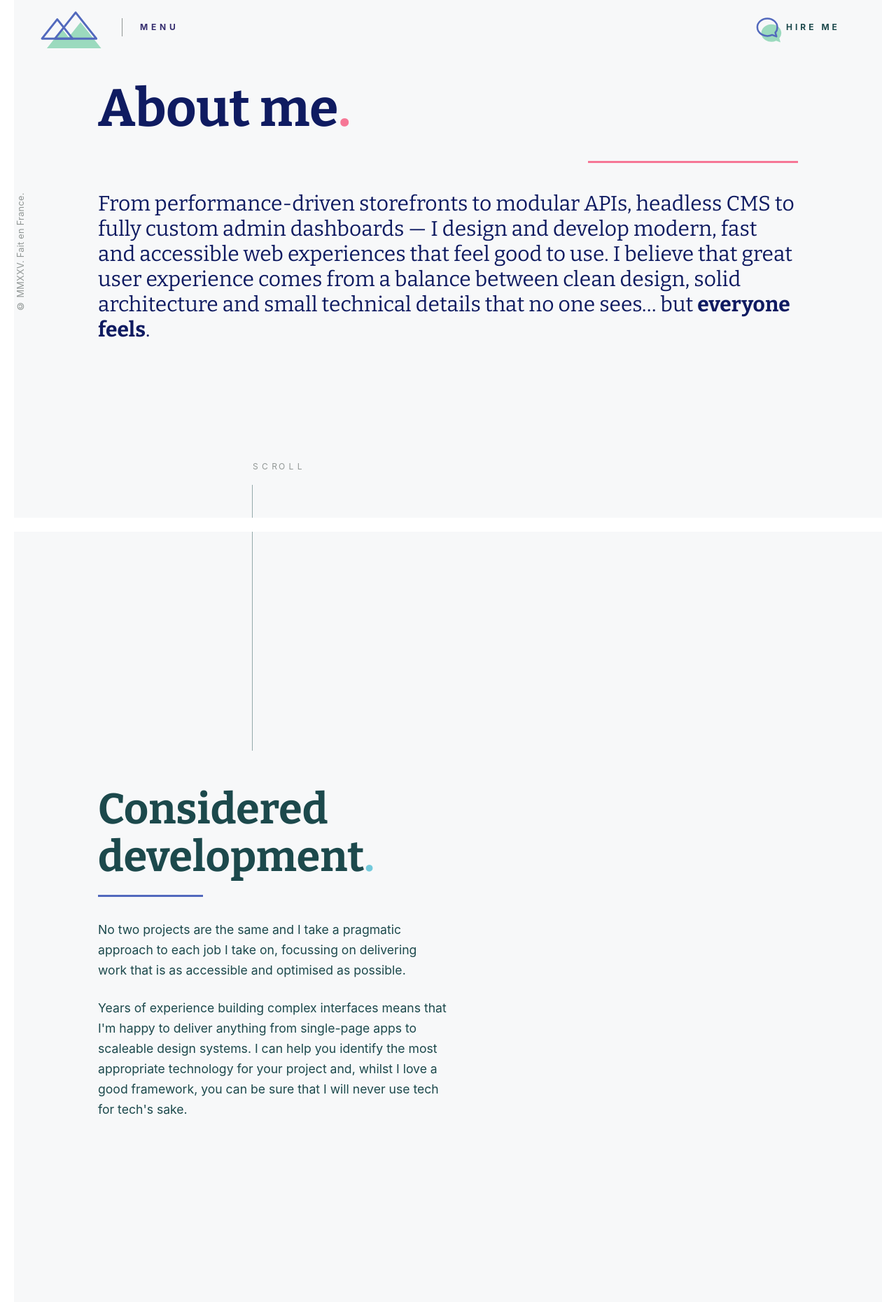
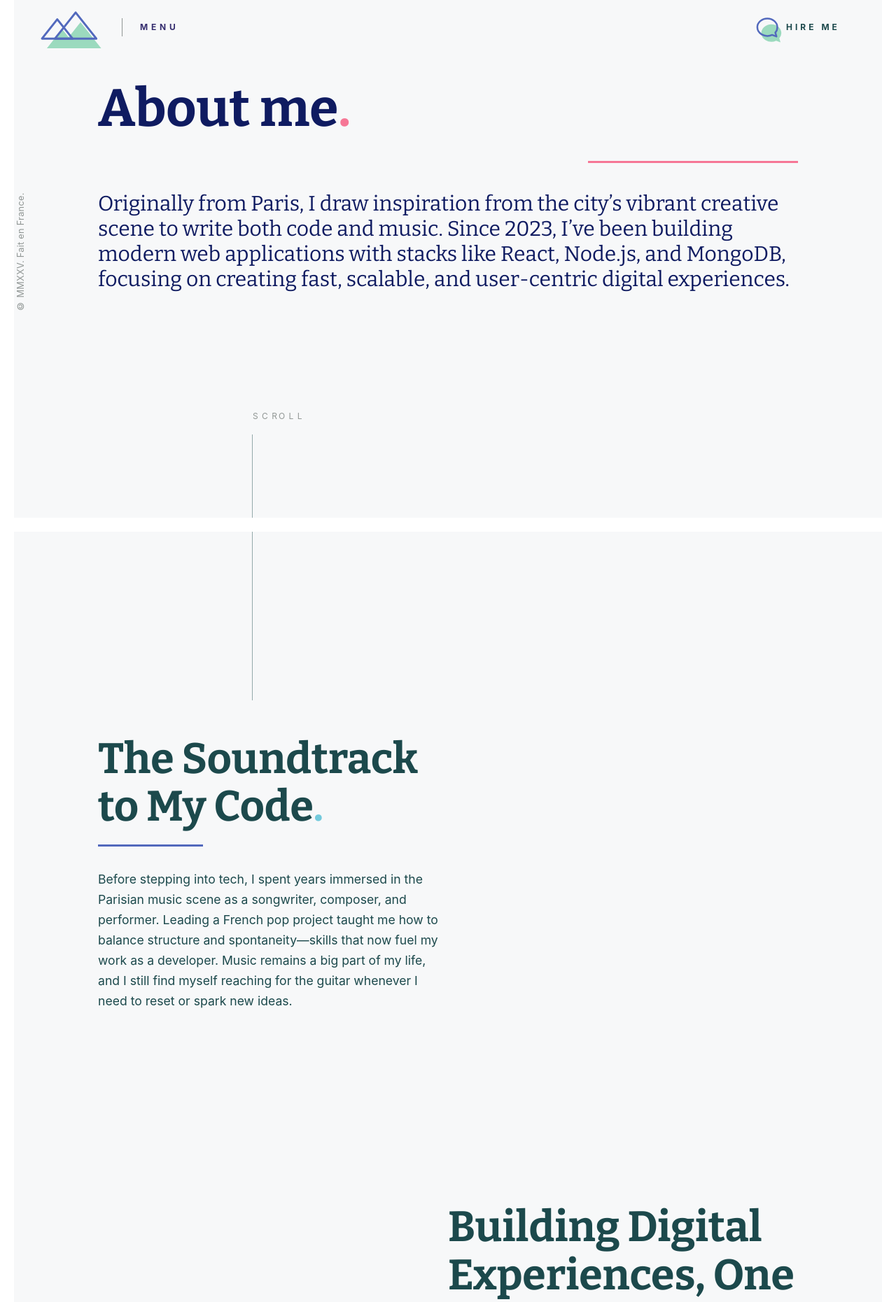
Before and after one commit to flobby41/Portfolio, a Next.js app: page /about in a window 1280 px wide. Shown: the part 40-1901 px from the top of the page at 70% size. Built offline with nearby package versions, Linux system fonts and the light colour scheme.

Commit message:
refactor: Rename AboutMyWork to AboutMe and update related imports; remove unused AboutMyWork component

```diff
--- a/src/components/home/About.tsx
+++ b/src/components/home/About.tsx
@@ -4,7 +4,7 @@ import React, { useEffect, useRef } from "react";
 import Link from "next/link";
 import { motion } from "framer-motion";
 import { useInView } from "react-intersection-observer";
-import HorizontalBand from './AboutMyWork'
+import AboutMe from './AboutBand'
 import './components.css'; // Importation du CSS modèle
 
 
@@ -203,7 +203,7 @@ const Work = () => {
 
       <main className="page-body page-body--header" tabIndex={-1}>
         {/* SVG filtre pour l'effet duotone */}
-        <HorizontalBand/>
+        <AboutMe/>
         <svg
           style={{
             position: "absolute",
@@ -283,7 +283,8 @@ const Work = () => {
                   className="t-heading t-lede:s t-medium:m t-medium:l"
                   variants={fadeInUp}
                 >
-                  Considered development<span className="dot">.</span>
+                  The Soundtrack to My Code
+                  <span className="dot">.</span>
                 </motion.h2>
 
                 {/* ligne hz */}
@@ -300,18 +301,12 @@ const Work = () => {
                 />
 
                 <motion.p variants={fadeInUp}>
-                  No two projects are the same and I take a pragmatic approach
-                  to each job I take on, focussing on delivering work that is as
-                  accessible and optimised as possible.
+                Before stepping into tech, I spent years immersed in the Parisian music scene as a songwriter, composer, and performer. Leading a French pop project taught me how to balance structure and spontaneity—skills that now fuel my work as a developer. Music remains a big part of my life, and I still find myself reaching for the guitar whenever I need to reset or spark new ideas.
+
                 </motion.p>
 
                 <motion.p variants={fadeInUp}>
-                  Years of experience building complex interfaces
-                  means that I'm happy to deliver anything from single-page apps
-                  to scaleable design systems. I can help you identify the most
-                  appropriate technology for your project and, whilst I love a
-                  good framework, you can be sure that I will never use tech for
-                  tech's sake.
+
                 </motion.p>
               </div>
             </motion.div>
@@ -392,7 +387,8 @@ const Work = () => {
                   className="t-heading t-lede:s t-medium:m t-medium:l"
                   variants={fadeInUp}
                 >
-                  Code Choreography<span className="dot">.</span>
+                  Building Digital Experiences, One Project at a Time
+                  <span className="dot">.</span>
                 </motion.h2>
 
                 <motion.div
@@ -408,17 +404,13 @@ const Work = () => {
                 />
 
                 <motion.p variants={fadeInUp}>
-                  I sweat the little details that bring a design to life. But,
-                  whether it's full-on WebGL or a UI interaction, animation
-                  isn't just about looking cool - Good
-                  <b> interaction design</b> grounds an interface with a sense of
-                  space and logic.
+
+                  Since transitioning to development, I’ve channeled that same creative energy into crafting intuitive online stores and product templates. Recent projects include <b> ModaSphere </b> , a modular e-commerce platform built with Next.js, and SkandiWall, a Scandinavian-themed shop inspired by Ikea and Amazon. Along the way, I’ve also started exploring headless commerce using Shopify’s Storefront API and GraphQL.
+
                 </motion.p>
 
                 <motion.p variants={fadeInUp}>
-                  I combine nuanced timing and motion with a deep understanding
-                  of browser rendering to deliver logical interactions that are
-                  both full of character and outrageously smooth.
+
                 </motion.p>
               </div>
             </motion.div>
@@ -465,7 +457,8 @@ const Work = () => {
                   className="t-heading t-lede:s t-medium:m t-medium:l"
                   variants={fadeInUp}
                 >
-                  Server-side is my <b>jam(stack)</b><span className="dot">.</span>
+                                  Code, Music, and the Art of Living in
+                                  <b> Sync</b><span className="dot">.</span>
                 </motion.h2>
 
                 <motion.div
@@ -481,27 +474,18 @@ const Work = () => {
                 />
 
                 <motion.p variants={fadeInUp}>
-                  Beyond front-end development, I'm a
-                  <a
-                    href="https://jamstack.org"
+                <a
+                    href="/garcondargent.com"
                     rel="noreferrer"
                     target="_blank"
                     className="ml-1"
                   >
-                    JAMstack
                   </a>
-                  {" "}specialist. Cloud CMS platforms, lambda functions,
-                  site-generators - Whatever your requirements, I'm happy to
-                  help you plan, build and deliver a JAMstack project that's
-                  fast, secure and reliable.
+                  Now based in Sweden, I work remotely, blending the methodical side of coding with the artistic process of music creation. For me, Paris is still a constant source of inspiration—its rhythm, its chaos, its unique ability to make even the simplest things feel <b> cinematic</b> . That’s the same feeling I aim to bring to the digital experiences I build: simple, impactful, and a little unexpected.
                 </motion.p>
 
                 <motion.p variants={fadeInUp}>
-                  If JAMstack isn't your thing, I'm equally at home developing
-                  for other server-side technologies. If you need help putting
-                  together an application or API with <b>Node.js</b> and
-                  Express, or <b>Go</b> with PostgreSQL, then I've got your
-                  back.
+
                 </motion.p>
               </div>
             </motion.div>
@@ -525,64 +509,7 @@ const Work = () => {
             </motion.div>
           </div>
 
-          {/* Final call to action section */}
-          <div className="reveal chunk hero" ref={heroRef}>
-            <motion.h2
-              className="hero__title t-outline t-heading t-lede:s t-big:m t-bigger:l"
-              initial={{ opacity: 0, y: 30 }}
-              animate={heroInView ? { opacity: 1, y: 0 } : { opacity: 0, y: 30 }}
-              transition={{ duration: 0.7 }}
-            >
-              Let's build something <b>better</b><span className="dot">.</span>
-            </motion.h2>
 
-            <motion.div
-              className="flow hero__content"
-              initial="hidden"
-              animate={heroInView ? "visible" : "hidden"}
-              variants={staggerContainer}
-            >
-              <div className="hero__bg dots" data-drift="-10 -14"></div>
-
-              <motion.p variants={fadeInUp}>
-                I strongly believe that designers and developers have a
-                responsibility to make sure that what we are building does no
-                harm and I try to be as ethical as I can in taking on projects.
-              </motion.p>
-
-              <motion.p variants={fadeInUp}>
-                If your organisation represents online gambling, payday loans,
-                big tobacco, or mines and monetises personal data, then I am
-                probably not the best fit for your project. Due to its extremely
-                wasteful energy consumption, I don't take on projects using
-                crypto technology. I'm not one to completely write off a
-                technology but I can't conscionably work with it in its current
-                form.
-              </motion.p>
-
-              <motion.p variants={fadeInUp}>
-                All that said, if you are looking for help building something
-                that promotes sustainability, diversity, or generally aims to
-                make a positive impact, then let's talk.
-              </motion.p>
-
-              <motion.div variants={fadeInUp}>
-                <Link
-                  href="mailto:hello@silver-api.digital?subject=🤘 Hi Florian, I'd like to hire you"
-                  className="btn"
-                >
-                  <span className="btn__label">Get in touch</span>
-                  <span
-                    className="btn__fill stripes"
-                    data-drift="-10 -12"
-                    aria-hidden="true"
-                  >
-                    Get in touch
-                  </span>
-                </Link>
-              </motion.div>
-            </motion.div>
-          </div>
         </div>
 
 
--- /dev/null
+++ b/src/components/home/AboutBand.tsx
@@ -0,0 +1,114 @@
+"use client";
+
+import { motion } from "framer-motion";
+import { useInView } from "react-intersection-observer";
+import { useState, useEffect } from "react";
+
+const AboutMe = () => {
+  const [ref, inView] = useInView({
+    triggerOnce: true,
+    threshold: 0.3,
+    rootMargin: "-100px",
+  });
+
+  // Nouvel état pour contrôler le démarrage des animations après le LoadingScreen
+  const [loadingComplete, setLoadingComplete] = useState(false);
+
+  useEffect(() => {
+    // Attendre que le LoadingScreen soit terminé avant de démarrer nos animations
+    const timer = setTimeout(() => {
+      setLoadingComplete(true);
+    }, 1200); // Réduit de 1500ms à 1200ms pour correspondre au nouveau timing du LoadingScreen
+
+    return () => clearTimeout(timer);
+  }, []);
+
+  return (
+    <div ref={ref} className="relative w-full overflow-hidden my-16 ">
+      {/* Texte */}
+      <motion.div
+        initial={{ opacity: 0, y: 10 }}
+        animate={loadingComplete ? { opacity: 1, y: 0 } : { opacity: 0, y: 20 }}
+        transition={{
+          delay: 0.,
+          duration: 0.4,
+          ease: [0.25, 0.1, 0.25, 1],
+        }}
+        className="mt-12"
+      >
+        <div className="relative">
+          <motion.h1
+              className="font-bitter text-[4.68rem] text-[#0f1b61] leading-[67.5px] [-webkit-font-smoothing:antialiased]"
+              initial={{ opacity: 0, y: 20 }}
+              animate={loadingComplete ? { opacity: 1, y: 0 } : { opacity: 0, y: 20 }}
+              transition={{
+                duration: 0.2,
+                delay: 0.5,
+                ease: [0.25, 0.1, 0.25, 1],
+              }}
+            >
+            About me
+
+            <span className="text-[#f67796]">.</span>
+            </motion.h1>
+
+        </div>
+      </motion.div>
+
+      {/* Bande horizontale - modifiée pour partir de la droite */}
+      <motion.div
+        initial={{ x: "0%", width: "8%" }}
+        animate={loadingComplete ? { opacity: 1, x: 0, width: "30%" } : { opacity: 0, x: "0%" }}
+        transition={{
+          opacity: { delay: 0.8, duration: 0.4 },
+          width: { delay: 0.9, duration: 0.3 }
+        }}
+        className="relative h-[3px] bg-[#f67796] mt-10 ml-auto"
+        style={{
+          transformOrigin: "right",
+          right: 0
+        }}
+      />
+
+      {/* Nouveau contenu */}
+      <motion.p
+              className="font-bitter text-3xl text-[#0f1b61] mt-10"
+              initial={{ opacity: 0, y: 5 }}
+              animate={loadingComplete ? { opacity: 1, y: 0 } : { opacity: 0, x: -20 }}
+              transition={{ delay: 0.5, duration: 0.8 }}
+            >
+
+      Originally from Paris, I draw inspiration from the city’s vibrant creative scene to write both code and music. Since 2023, I’ve been building modern web applications with stacks like React, Node.js, and MongoDB, focusing on creating fast, scalable, and user-centric digital experiences.
+
+
+
+        {/* Bouton très stylé */}
+
+        {/* <motion.a href="/work" className="btn"
+        >
+          <span className="btn__label">
+          About my approach
+          </span>
+          <motion.span
+    className="btn__fill stripes"
+    data-drift="-10 -12"
+    aria-hidden="true"
+    initial={{ x: -4.95845, y: 7.15695 }}
+    whileHover={{
+      x: 0,
+      y: 0,
+      transition: {
+        duration: 0.3,
+        ease: [0.25, 0.1, 0.25, 1]
+      }
+    }}
+  >
+    About my approach
+  </motion.span>
+        </motion.a> */}
+      </motion.p>
+    </div>
+  );
+};
+
+export default AboutMe;
--- a/src/components/home/Experiences.tsx
+++ b/src/components/home/Experiences.tsx
@@ -4,7 +4,7 @@ import React, { useEffect, useRef } from "react";
 import Link from "next/link";
 import { motion } from "framer-motion";
 import { useInView } from "react-intersection-observer";
-import HorizontalBand from './AboutMyWork'
+import HorizontalBand from './AboutBand'
 import './components.css'; // Importation du CSS modèle
 
 
--- a/src/components/home/AboutMyWork.tsx
+++ b/src/components/home/ExperiencesBand.tsx
@@ -78,7 +78,8 @@ const AboutMyWork = () => {
               transition={{ delay: 0.5, duration: 0.8 }}
             >
 
-        From performance-driven storefronts to modular APIs, headless CMS to fully custom admin dashboards — I design and develop modern, fast and accessible web experiences that feel good to use. I believe that great user experience comes from a balance between clean design, solid architecture and small technical details that no one sees… but <span className="font-bold"> everyone feels</span>.
+      Originally from Paris, I draw inspiration from the city’s vibrant creative scene to write both code and music. Since 2023, I’ve been building modern web applications with stacks like React, Node.js, and MongoDB, focusing on creating fast, scalable, and user-centric digital experiences.
+
 
 
         {/* Bouton très stylé */}
--- a/src/components/home/Work.tsx
+++ b/src/components/home/Work.tsx
@@ -4,7 +4,7 @@ import React, { useEffect, useRef } from "react";
 import Link from "next/link";
 import { motion } from "framer-motion";
 import { useInView } from "react-intersection-observer";
-import AboutMyWork from './AboutMyWork'
+import AboutMyWork from './AboutBand'
 import './components.css'; // Importation du CSS modèle
 
 
```
